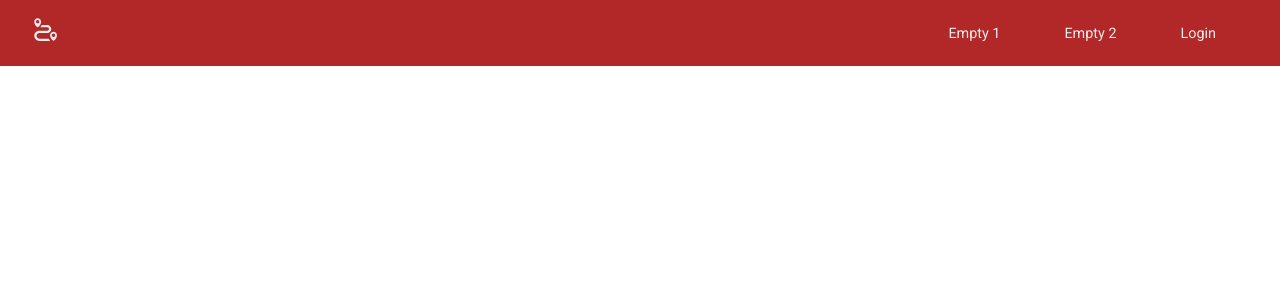
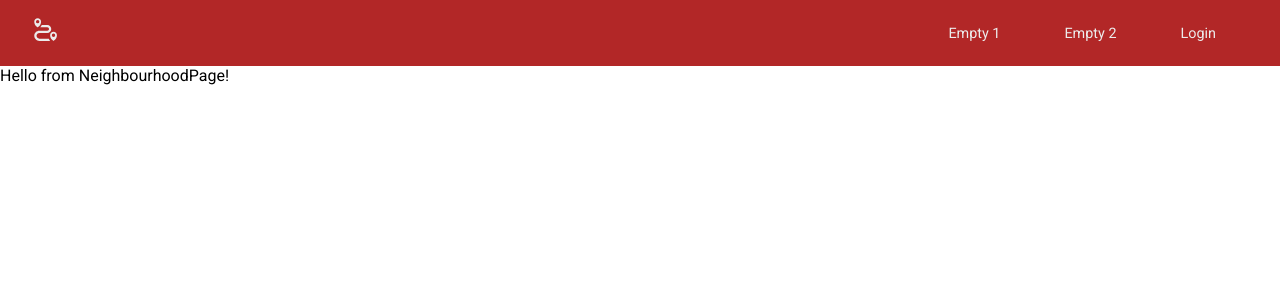
Before and after one commit to elysdominguez2/chooseyourownadventure-front, a React (Create React App) app: page /neighbourhood in a window 1280 px wide. Shown: the top 300 px of the page. Built offline with nearby package versions, Linux system fonts and the light colour scheme; no server answers.

Commit message:
Create a new page Neighbourhood and connect it with the Modal from CityPage

```diff
--- a/src/App.js
+++ b/src/App.js
@@ -4,7 +4,7 @@ import { useDispatch } from "react-redux";
 import { getUserWithStoredToken } from "./store/user/thunks";
 import { Routes, Route } from "react-router-dom";
 import { Navigation, MessageBox } from "./components";
-import { Homepage, Login, SignUp, CityPage } from "./pages";
+import { Homepage, Login, SignUp, CityPage, NeighbourhoodPage } from "./pages";
 
 function App() {
   const dispatch = useDispatch();
@@ -22,6 +22,7 @@ function App() {
         <Route path="/signup" element={<SignUp />} />
         <Route path="/login" element={<Login />} />
         <Route path="/city/:id" element={<CityPage />} />
+        <Route path="/neighbourhood" element={<NeighbourhoodPage />} />
       </Routes>
     </div>
   );
--- a/src/pages/CityPage.js
+++ b/src/pages/CityPage.js
@@ -84,16 +84,16 @@ export const CityPage = () => {
                     <div className="container-guide-call">
                       <h3 className="title-call">{city.name} Guide</h3>
                       <div className="buttons-call">
-                        <button className="button-call red">
+                        <Link to="/neighbourhood" className="button-call red">
                           <p className="icone-phone">
                             <ImPhoneHangUp />
                           </p>
-                        </button>
-                        <button className="button-call green">
+                        </Link>
+                        <Link to="" className="button-call green">
                           <p className="icone-phone">
                             <ImPhone />
                           </p>
-                        </button>
+                        </Link>
                       </div>
                     </div>
                   </div>
@@ -102,7 +102,7 @@ export const CityPage = () => {
             </div>
           )}
 
-          <Link to="/guidecall">ask your money back</Link>
+          <Link to="/">ask your money back</Link>
         </div>
       )}
     </div>
--- /dev/null
+++ b/src/pages/NeighbourhoodPage.js
@@ -0,0 +1,3 @@
+export const NeighbourhoodPage = () => {
+  return <div>Hello from NeighbourhoodPage!</div>;
+};
--- a/src/pages/index.js
+++ b/src/pages/index.js
@@ -2,3 +2,4 @@ export * from "./Login";
 export * from "./SignUp";
 export * from "./Homepage";
 export * from "./CityPage";
+export * from "./NeighbourhoodPage";
```
